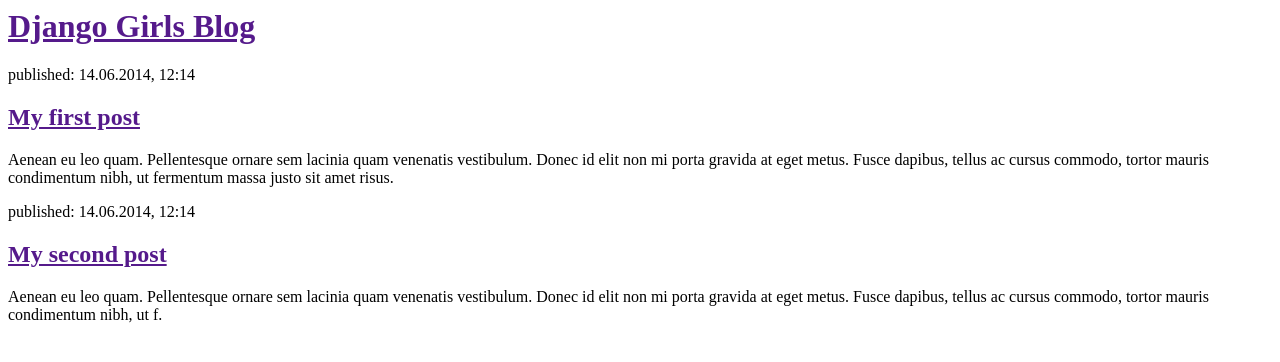
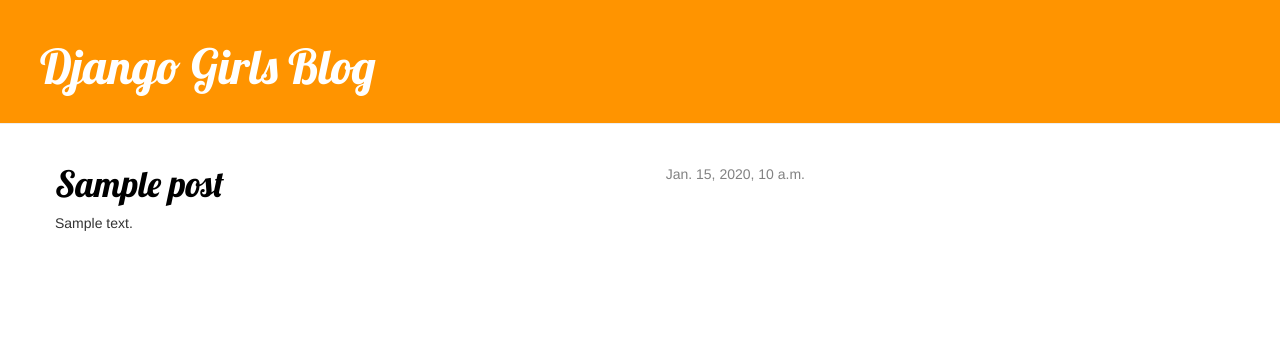
Before and after one commit to nercof/kame-labs, a Django app: page /blog/ in a window 1280 px wide. Shown: the top 362 px of the page. Run offline with Django 3.2, Linux system fonts and the light colour scheme; tables that the repository leaves empty hold one stand-in row (values such as "Sample post"); some libraries are stand-ins or nearby versions.

Commit message:
Add more blog details

```diff
--- /dev/null
+++ b/blog/static/css/blog.css
@@ -0,0 +1,47 @@
+.page-header {
+        background-color: #ff9400;
+        margin-top: 0;
+        padding: 20px 20px 20px 40px;
+    }
+
+    .page-header h1, .page-header h1 a, .page-header h1 a:visited, .page-header h1 a:active {
+        color: #ffffff;
+        font-size: 36pt;
+        text-decoration: none;
+    }
+
+    .content {
+        margin-left: 40px;
+    }
+
+    h1, h2, h3, h4 {
+        font-family: 'Lobster', cursive;
+    }
+
+    .date {
+        float: right;
+        color: #828282;
+    }
+
+    .save {
+        float: right;
+    }
+
+    .post-form textarea, .post-form input {
+        width: 100%;
+    }
+
+    .top-menu, .top-menu:hover, .top-menu:visited {
+        color: #ffffff;
+        float: right;
+        font-size: 26pt;
+        margin-right: 20px;
+    }
+
+    .post {
+        margin-bottom: 70px;
+    }
+
+    .post h1 a, .post h1 a:visited {
+        color: #000000;
+    }
--- /dev/null
+++ b/blog/templates/blog/base.html
@@ -0,0 +1,26 @@
+{% load staticfiles %}
+<html>
+
+<head>
+    <title>Django Girls blog</title>
+    <link rel="stylesheet" href="//maxcdn.bootstrapcdn.com/bootstrap/3.2.0/css/bootstrap.min.css">
+    <link rel="stylesheet" href="//maxcdn.bootstrapcdn.com/bootstrap/3.2.0/css/bootstrap-theme.min.css">
+    <link href='//fonts.googleapis.com/css?family=Lobster&subset=latin,latin-ext' rel='stylesheet' type='text/css'>
+    <link rel="stylesheet" href="{% static 'css/blog.css' %}">
+</head>
+
+<body>
+    <div class="page-header">
+        <h1><a href="/">Django Girls Blog</a></h1>
+    </div>
+
+    <div class="content container">
+        <div class="row">
+            <div class="col-md-8">
+                {% block content %} {% endblock %}
+            </div>
+        </div>
+    </div>
+</body>
+
+</html>
--- a/blog/templates/blog/post_list.html
+++ b/blog/templates/blog/post_list.html
@@ -1,25 +1,12 @@
-<html>
-
-<head>
-    <title>Django Girls blog</title>
-</head>
-
-<body>
-    <div>
-        <h1><a href="">Django Girls Blog</a></h1>
+{% extends 'blog/base.html' %}
+{% block content %}
+{% for post in posts %}
+<div class="post">
+    <div class="date">
+        {{ post.published_date }}
     </div>
-
-    <div>
-        <p>published: 14.06.2014, 12:14</p>
-        <h2><a href="">My first post</a></h2>
-        <p>Aenean eu leo quam. Pellentesque ornare sem lacinia quam venenatis vestibulum. Donec id elit non mi porta gravida at eget metus. Fusce dapibus, tellus ac cursus commodo, tortor mauris condimentum nibh, ut fermentum massa justo sit amet risus.</p>
-    </div>
-
-    <div>
-        <p>published: 14.06.2014, 12:14</p>
-        <h2><a href="">My second post</a></h2>
-        <p>Aenean eu leo quam. Pellentesque ornare sem lacinia quam venenatis vestibulum. Donec id elit non mi porta gravida at eget metus. Fusce dapibus, tellus ac cursus commodo, tortor mauris condimentum nibh, ut f.</p>
-    </div>
-</body>
-
-</html>
+    <h1><a href="">{{ post.title }}</a></h1>
+    <p>{{ post.text|linebreaksbr }}</p>
+</div>
+{% endfor %}
+{% endblock content %}
--- a/blog/views.py
+++ b/blog/views.py
@@ -1,5 +1,10 @@
 from django.shortcuts import render
+from django.utils import timezone
+from .models import Post
 
 # Create your views here.
 def post_list(request):
-    return render(request, 'blog/post_list.html', {})
+    blog_title = 'KameLabs blog'
+    posts = Post.objects.order_by('published_date')
+    return render(request, 'blog/post_list.html',
+        {'posts':posts, 'blog_title':blog_title})
```
